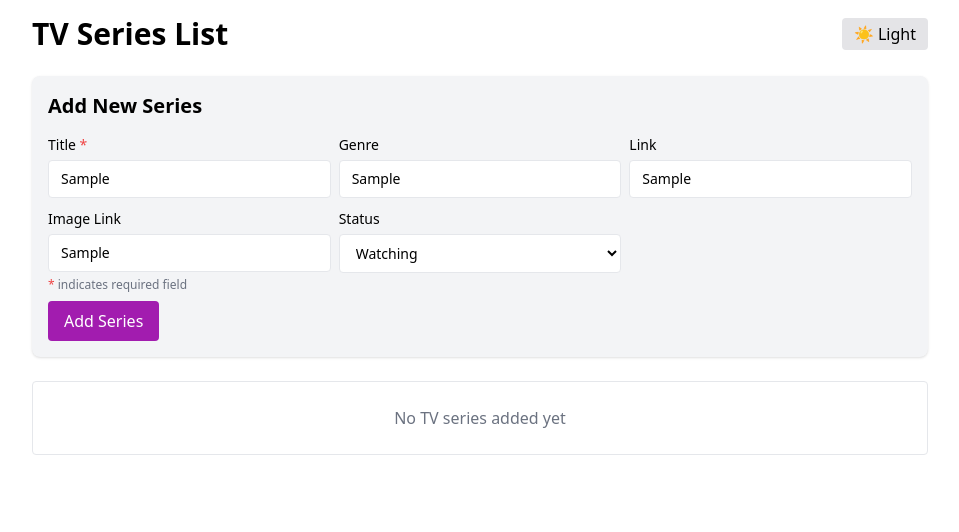
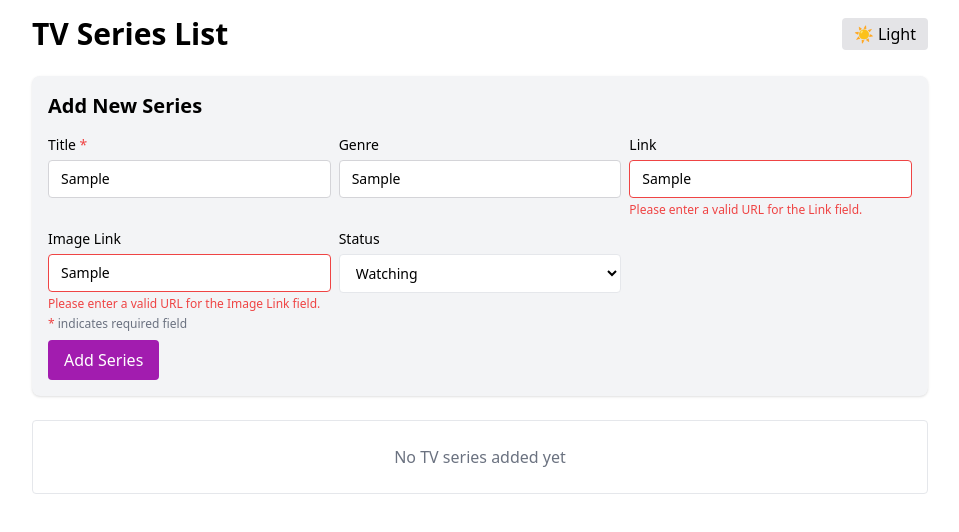
Before and after one commit to mirrerror/SimpleTVSeriesList, a React (Vite) app in the folder simple-tv-series-list/: page / in a window 1280 px wide. Both pictures are taken after typing "Sample", "Sample", "Sample", "Sample" into the empty fields and a click on the button "Add Series". Shown: the top 532 px of the page, without its empty margins (160-1119 px from the left). Built offline with nearby package versions, Linux system fonts and the light colour scheme.

Commit message:
improve the form validation

```diff
--- a/simple-tv-series-list/src/components/TVSeriesForm.jsx
+++ b/simple-tv-series-list/src/components/TVSeriesForm.jsx
@@ -9,6 +9,7 @@ export default function TVSeriesForm({ onAdd, editSeries, onUpdate, isMobile })
     const [status, setStatus] = useState('Watching')
     const [isEditing, setIsEditing] = useState(false)
     const [editId, setEditId] = useState(null)
+    const [errors, setErrors] = useState({})
 
     useEffect(() => {
         if (editSeries) {
@@ -30,15 +31,18 @@ export default function TVSeriesForm({ onAdd, editSeries, onUpdate, isMobile })
         setStatus('Watching')
         setIsEditing(false)
         setEditId(null)
+        setErrors({})
     }
 
     const validateUrls = () => {
+        let result = true
+
         if (link.trim()) {
             try {
                 new URL(link)
             } catch {
-                alert('Please enter a valid URL for the Link field.')
-                return false
+                setErrors(prev => ({ ...prev, link: 'Please enter a valid URL for the Link field.' }))
+                result = false
             }
         }
 
@@ -46,15 +50,63 @@ export default function TVSeriesForm({ onAdd, editSeries, onUpdate, isMobile })
             try {
                 new URL(imageLink)
             } catch {
-                alert('Please enter a valid URL for the Image Link field.')
-                return false
+                setErrors(prev => ({ ...prev, imageLink: 'Please enter a valid URL for the Image Link field.' }))
+                result = false
             }
         }
-        return true
+
+        return result
+    }
+
+    const validateField = (field, value) => {
+        let newErrors = { ...errors }
+
+        switch (field) {
+            case 'title':
+                if (!value.trim()) {
+                    newErrors.title = 'Title is required.'
+                } else {
+                    delete newErrors.title
+                }
+                break
+            case 'link':
+                if (value.trim()) {
+                    try {
+                        new URL(value)
+                        delete newErrors.link
+                    } catch {
+                        newErrors.link = 'Please enter a valid URL for the Link field.'
+                    }
+                } else {
+                    delete newErrors.link
+                }
+                break
+            case 'imageLink':
+                if (value.trim()) {
+                    try {
+                        new URL(value)
+                        delete newErrors.imageLink
+                    } catch {
+                        newErrors.imageLink = 'Please enter a valid URL for the Image Link field.'
+                    }
+                } else {
+                    delete newErrors.imageLink
+                }
+                break
+            default:
+                break
+        }
+
+        setErrors(newErrors)
     }
 
     const handleSubmit = (e) => {
         e.preventDefault()
+
+        if (!title.trim()) {
+            setErrors(prev => ({ ...prev, title: 'Title is required.' }))
+            return
+        }
 
         if (!validateUrls()) return
 
@@ -100,34 +152,38 @@ export default function TVSeriesForm({ onAdd, editSeries, onUpdate, isMobile })
                         Title <span className="text-red-500">*</span>
                     </label>
                     <input
-                        type="text" placeholder="Title" required
-                        value={title} onChange={e => setTitle(e.target.value)}
-                        className="border rounded px-3 py-2 w-full bg-white dark:bg-zinc-700 dark:border-zinc-600 dark:text-white text-sm"
+                        type="text" placeholder="Title"
+                        value={title} onChange={(e) => { setTitle(e.target.value); validateField('title', e.target.value) }}
+                        className={`border rounded px-3 py-2 w-full bg-white dark:bg-zinc-700 dark:border-zinc-600 dark:text-white text-sm ${errors.title ? '!border-red-500' : 'border-zinc-300'}`}
                     />
+                    {errors.title && <p className="text-xs text-red-500">{errors.title}</p>}
                 </div>
                 <div className="space-y-1">
                     <label className="text-sm font-medium">Genre</label>
                     <input
                         type="text" placeholder="Genre"
-                        value={genre} onChange={e => setGenre(e.target.value)}
-                        className="border rounded px-3 py-2 w-full bg-white dark:bg-zinc-700 dark:border-zinc-600 dark:text-white text-sm"
+                        value={genre} onChange={(e) => { setGenre(e.target.value); validateField('genre', e.target.value) }}
+                        className={`border rounded px-3 py-2 w-full bg-white dark:bg-zinc-700 dark:border-zinc-600 dark:text-white text-sm ${errors.genre ? '!border-red-500' : 'border-zinc-300'}`}
                     />
+                    {errors.genre && <p className="text-xs text-red-500">{errors.genre}</p>}
                 </div>
                 <div className="space-y-1">
                     <label className="text-sm font-medium">Link</label>
                     <input
                         type="text" placeholder="Link"
-                        value={link} onChange={e => setLink(e.target.value)}
-                        className="border rounded px-3 py-2 w-full bg-white dark:bg-zinc-700 dark:border-zinc-600 dark:text-white text-sm"
+                        value={link} onChange={(e) => { setLink(e.target.value); validateField('link', e.target.value) }}
+                        className={`border rounded px-3 py-2 w-full bg-white dark:bg-zinc-700 dark:border-zinc-600 dark:text-white text-sm ${errors.link ? '!border-red-500' : 'border-zinc-300'}`}
                     />
+                    {errors.link && <p className="text-xs text-red-500">{errors.link}</p>}
                 </div>
                 <div className="space-y-1">
                     <label className="text-sm font-medium">Image Link</label>
                     <input
                         type="text" placeholder="Image Link"
-                        value={imageLink} onChange={e => setImageLink(e.target.value)}
-                        className="border rounded px-3 py-2 w-full bg-white dark:bg-zinc-700 dark:border-zinc-600 dark:text-white text-sm"
+                        value={imageLink} onChange={(e) => { setImageLink(e.target.value); validateField('imageLink', e.target.value) }}
+                        className={`border rounded px-3 py-2 w-full bg-white dark:bg-zinc-700 dark:border-zinc-600 dark:text-white text-sm ${errors.imageLink ? '!border-red-500' : 'border-zinc-300'}`}
                     />
+                    {errors.imageLink && <p className="text-xs text-red-500">{errors.imageLink}</p>}
                 </div>
                 <div className="space-y-1">
                     <label className="text-sm font-medium">Status</label>
```
